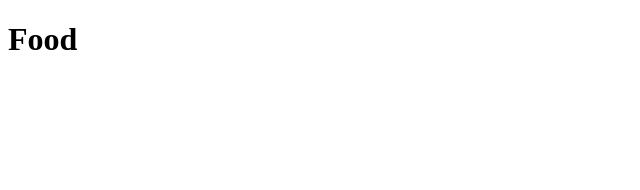
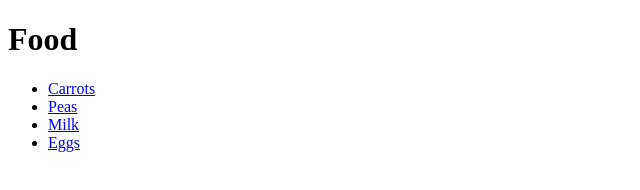
Before and after one commit to teoberbic/food, a plain HTML site: page food/index.html in a window 1280 px wide. Shown: the whole page, without its empty margins (0-640 px from the left). Drawn offline with Linux system fonts and the light colour scheme.

Commit message:
Update index.html

```diff
--- a/food/index.html
+++ b/food/index.html
@@ -8,5 +8,13 @@
 </head>
 <body>
     <h1>Food</h1>
+     <ul>
+        <li><a href="produce/carrots.html">Carrots</a></li>
+        <li><a href="produce/peas.html">Peas</a></li>
+        <li><a href="dairy/milk.html">Milk</a></li>
+        <li><a href="dairy/eggs.html">Eggs</a></li>
+
+    </ul>
+    </ul>
 </body>
 </html>
```
